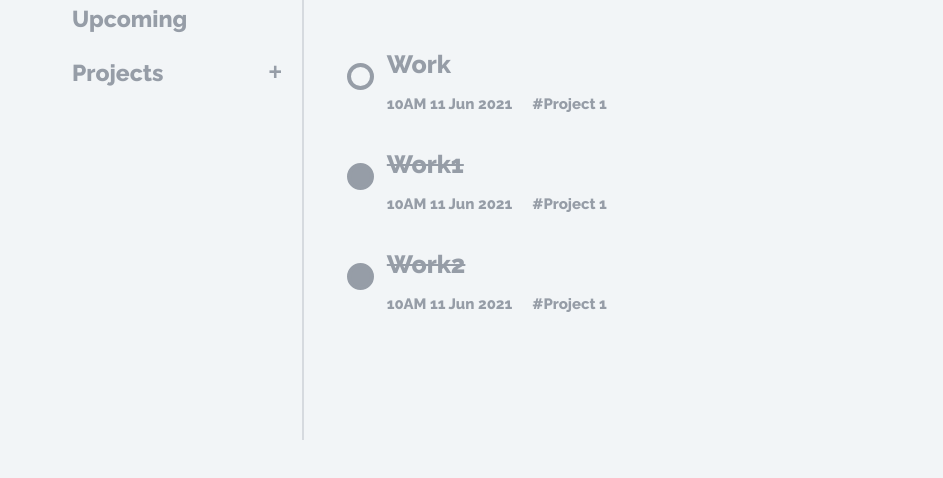
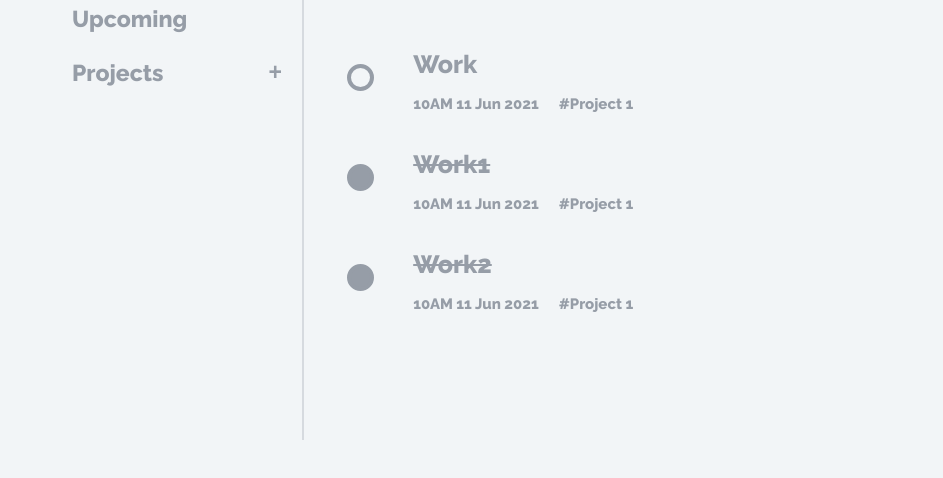
Before and after one commit to wyhong3103/todo-app, a website built with webpack: page dist/index.html in a window 1280 px wide. Shown: the part 200-678 px from the top of the page, without its empty margins (168-1111 px from the left). Built offline with nearby package versions, Linux system fonts and the light colour scheme.

Commit message:
Adjust grid layout & Reorganize code

```diff
--- a/src/index.js
+++ b/src/index.js
@@ -5,22 +5,25 @@ const task_obj = function(title, due_date, project, desc, checked){
 };
 
 const displayController = function(){
+    function createTask(task){
+        const task_box = document.createElement("div");
+        task_box.classList.add("task-box");
 
-    function taskCreator(task){
-        const task_div = document.createElement("div");
-        task_div.classList.add("task");
         const check_box = document.createElement("div");
         check_box.classList.add("check-box");
         const check = document.createElement("div");
         check.classList.add("check");
         check_box.appendChild(check);
+        task_box.appendChild(check_box);
 
-        task_div.appendChild(check_box);
+        const task_click_region = document.createElement("div");
+        task_click_region.classList.add("task-click");
+
         const task_title = document.createElement('h4');
         task_title.classList.add("task-title");
         task_title.textContent = task.title;
 
-        task_div.appendChild(task_title);
+        task_click_region.appendChild(task_title);
 
         const task_info = document.createElement("div");
         task_info.classList.add("task-info");
@@ -38,8 +41,16 @@ const displayController = function(){
             task_title.classList.add("done");
         }
 
-        task_div.appendChild(task_info);
-        return task_div;
+        task_click_region.appendChild(task_info);
+        task_box.appendChild(task_click_region);
+        return task_box;
+    }
+
+    function updateTask(tasks){
+        const task_flex_box = document.querySelector(".task-flex-box");
+        for(const i of tasks){
+            task_flex_box.appendChild(createTask(i));
+        }
     }
 
     function init(){
@@ -117,17 +128,15 @@ const displayController = function(){
         const task_flex_box = document.createElement("div");
         task_flex_box.classList.add("task-flex-box");
 
+        tasks.appendChild(task_flex_box);
+        grid_box.appendChild(tasks);
+
         //Default task
         const default1 = task_obj("Work", "10AM 11 Jun 2021", "#Project 1","None",0);
         const default2 = task_obj("Work1", "10AM 11 Jun 2021", "#Project 1","None",1);
         const default3 = task_obj("Work2", "10AM 11 Jun 2021", "#Project 1","None",1);
         let default_task = [default1, default2, default3] ;
-        for(let i of default_task) {
-            task_flex_box.appendChild(taskCreator(i));
-        }
-
-        tasks.appendChild(task_flex_box);
-        grid_box.appendChild(tasks);
+        updateTask(default_task);
     }
 
     init();
--- a/src/style.css
+++ b/src/style.css
@@ -28,6 +28,7 @@ html{
     width: 100vw;
     padding : 3rem 20rem 3rem 20rem;
     background-color : var(--gray);
+    overflow: auto;
 }
 
 .header{
@@ -174,10 +175,10 @@ TASK STYLE
     font-size : 4rem;
 }
 
-.task{
+.task-box{
     height : 10rem;
     display: grid;
-    grid-template-columns: repeat(10,1fr);
+    grid-template-columns: repeat(20,1fr);
     grid-template-rows: repeat(3,1fr);
     font-family: var(--font1);
     padding : 1rem;
@@ -186,14 +187,14 @@ TASK STYLE
     transition: all 0.3s;
 }
 
-.task:hover{
+.task-box:hover{
     background-color : var(--gray2);
     cursor: pointer;
     color : var(--dark_blue);
 }
 
 .check-box{
-    grid-column: 1;
+    grid-column: 1/span 2;
     grid-row : 1/-1;
     display: flex;
     justify-content: center;
@@ -219,9 +220,17 @@ TASK STYLE
     background-color: black;
 }
 
+.task-click{
+    grid-column: 3/-1;
+    grid-row : 1/-1;
+    display: grid;
+    grid-template-columns: repeat(18, 1fr);
+    grid-template-rows: repeat(3, 1fr);
+}
+
 
 .task-title{
-    grid-column: 2 / span 7;
+    grid-column: 2 / span 14;
     grid-row: 1 / span 2;
     font-size : 2.5rem;
     display: flex;
@@ -234,7 +243,7 @@ TASK STYLE
 
 
 .task-info{
-    grid-column: 2 / span 7;
+    grid-column: 2 / span 14;
     grid-row: 3;
     display: flex;
     flex-direction: row;
```
